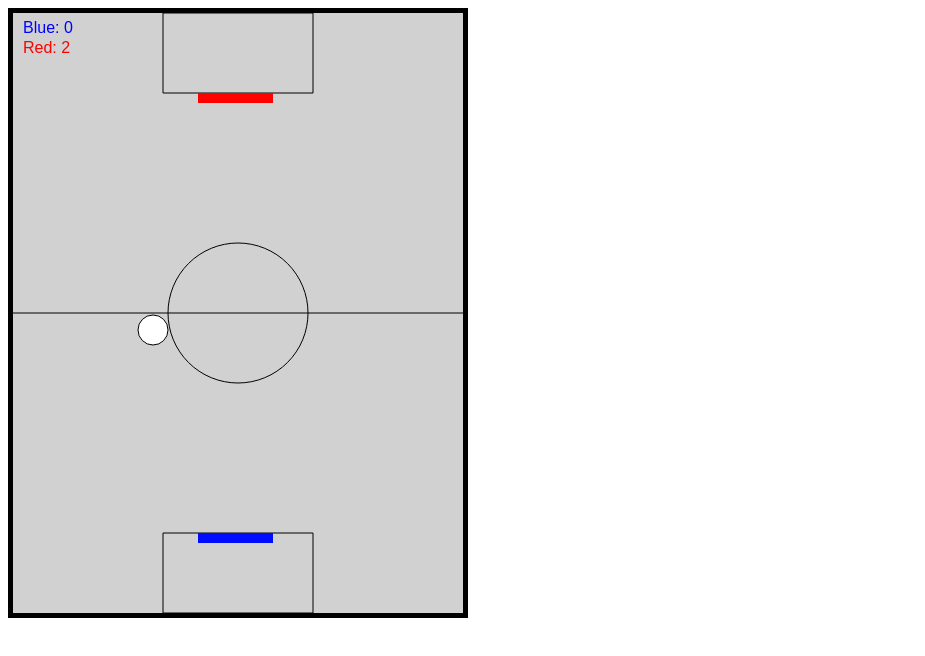
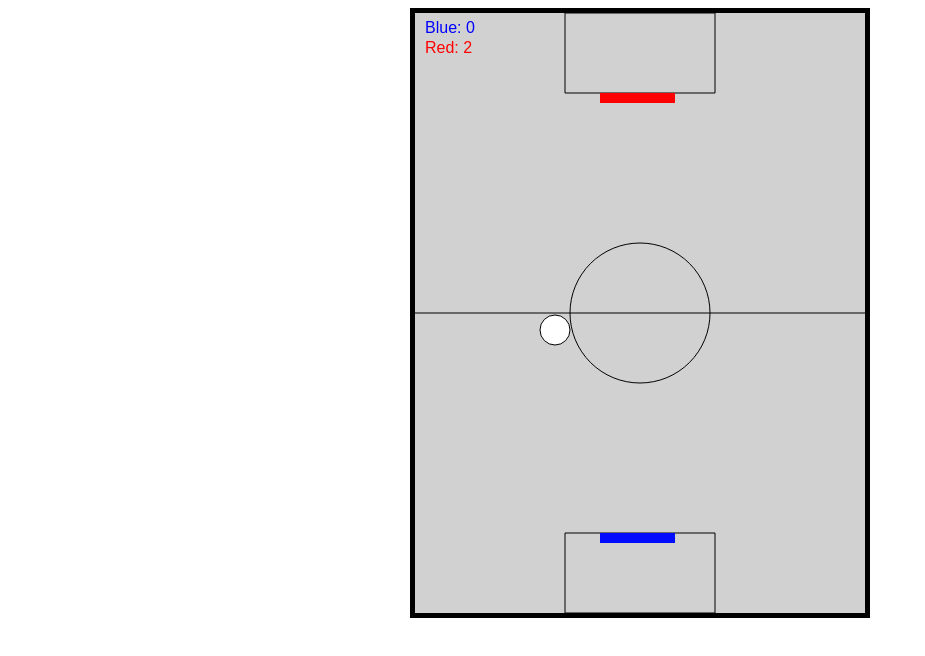
Before and after one commit to scseano/image-processing-game, a plain HTML site: page index.html in a window 1280 px wide. Shown: the whole page, without its empty margins (0-925 px from the left). Drawn offline with Linux system fonts and the light colour scheme.

Commit message:
centering

```diff
--- a/index.html
+++ b/index.html
@@ -4,7 +4,17 @@
     <meta charset="utf-8" />
     <title>Image Processing Assignment</title>
     <style>
-    	canvas { border: 5px solid #000000; }
+    	canvas
+    	{
+		    display: block;
+		    margin: 0 auto;
+		    border: 5px solid black;
+		    position: absolute;
+		    left: 0;
+		    right: 0;
+		    margin-left: auto;
+		    margin-right: auto;
+		}
     </style>
 </head>
 <body>
```
